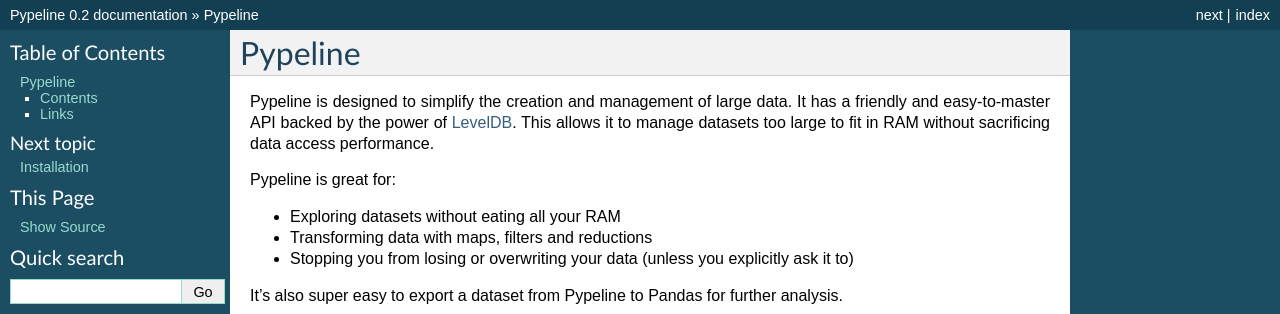
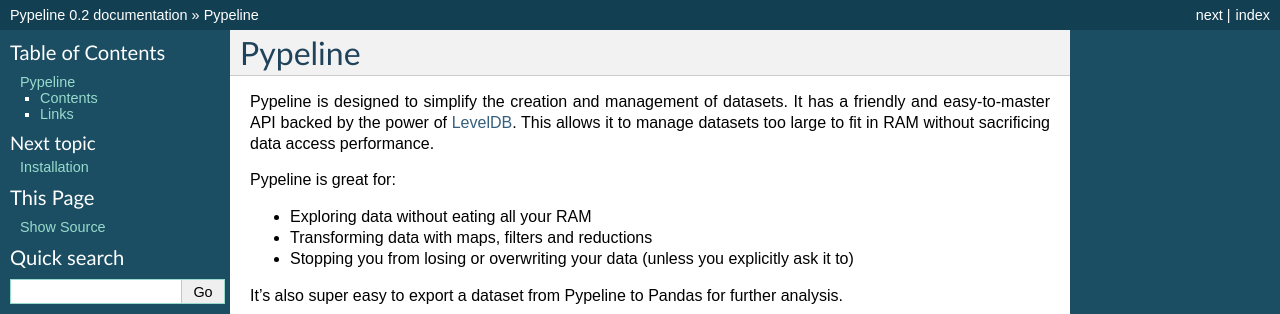
Before and after one commit to corbt/pypeline, a Sphinx documentation site: the page built from doc/index.rst, in a window 1280 px wide. Shown: the top 314 px of the page. Built offline with Sphinx 7.4.7, drawn with Linux system fonts in a browser that asks for light colours.

Commit message:
documentation formatting

```diff
--- a/doc/index.rst
+++ b/doc/index.rst
@@ -2,14 +2,14 @@
 Pypeline
 ========
 
-Pypeline is designed to simplify the creation and management of large data.
+Pypeline is designed to simplify the creation and management of datasets.
 It has a friendly and easy-to-master API backed by the power of `LevelDB
 <https://code.google.com/p/leveldb/>`_.  This allows it to manage datasets too
 large to fit in RAM without sacrificing data access performance.
 
 Pypeline is great for:
 
-* Exploring datasets without eating all your RAM
+* Exploring data without eating all your RAM
 * Transforming data with maps, filters and reductions
 * Stopping you from losing or overwriting your data (unless you explicitly ask it to)
 
```
Also changed, not shown: README.md (+2 -2 lines), doc/intro.rst (+0 -11 lines).
